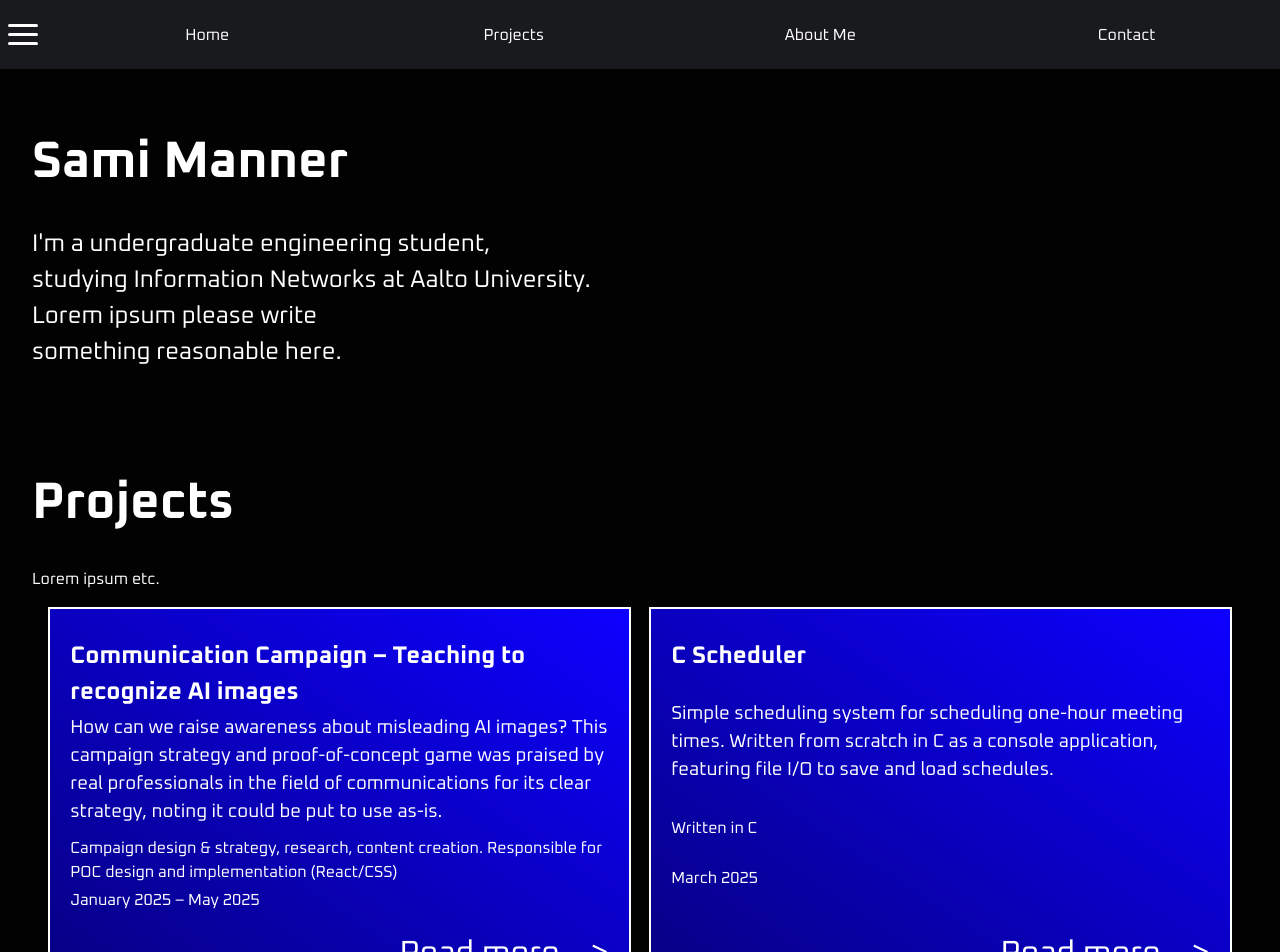
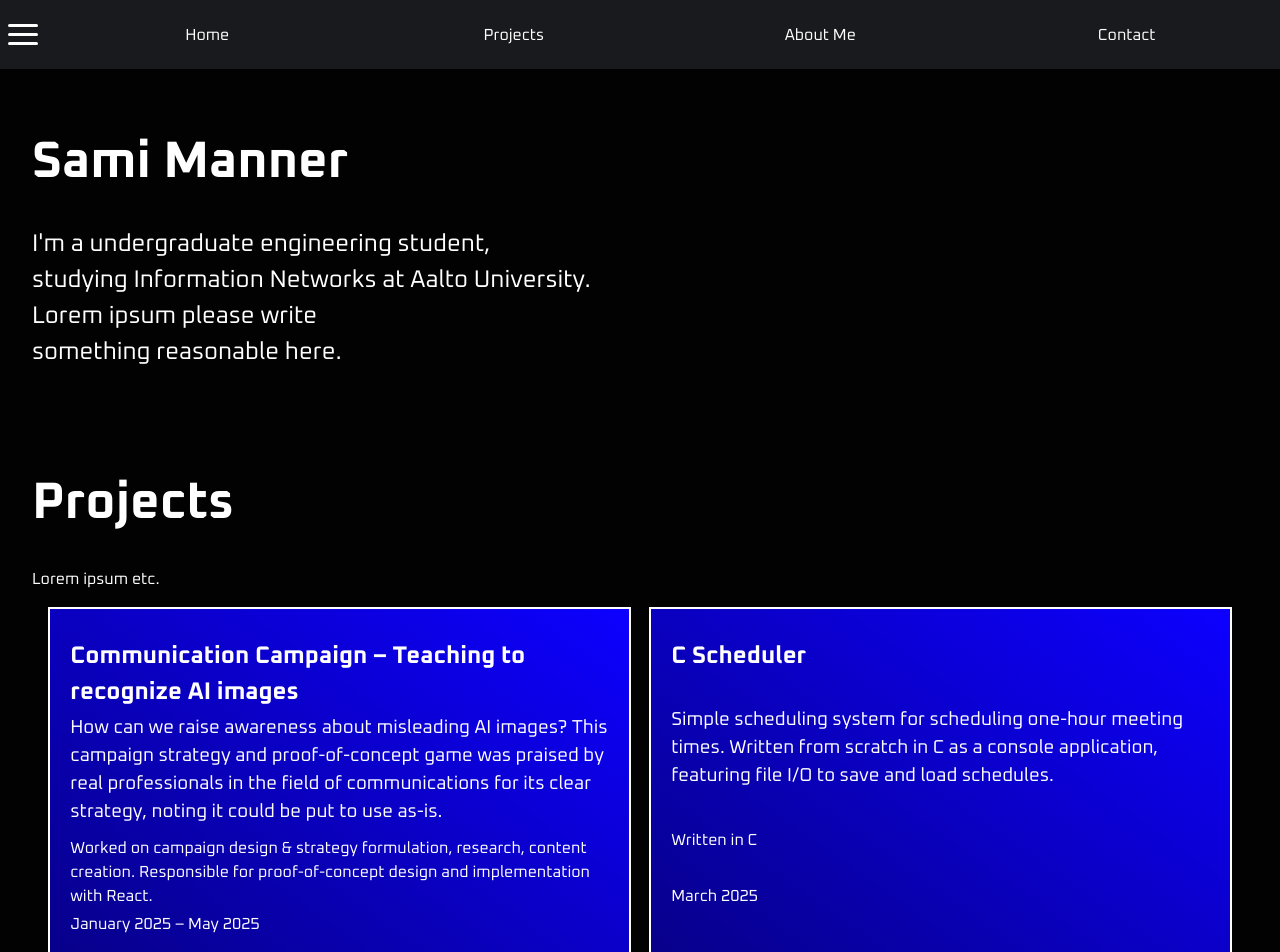
Before and after one commit to silentwinter0/portfolio, a React (Vite) app: page / in a window 1280 px wide. Shown: the top 952 px of the page. Built offline with nearby package versions, Linux system fonts and the light colour scheme.

Commit message:
Adjusted project intro text

```diff
--- a/src/components/ProjectContainer.jsx
+++ b/src/components/ProjectContainer.jsx
@@ -13,8 +13,9 @@ export default function ProjectContainer() {
             This campaign strategy and proof-of-concept game was praised by real
              professionals in the field of communications for its
              clear strategy, noting it could be put to use as-is."
-            tech="Campaign design & strategy, research, content creation.
-            Responsible for POC design and implementation (React/CSS)"
+            tech="Worked on campaign design & strategy formulation, research,
+            content creation. Responsible for proof-of-concept design and
+            implementation with React."
             date="January 2025 – May 2025"
             link="./projects/communication-campaign"
           />
```
